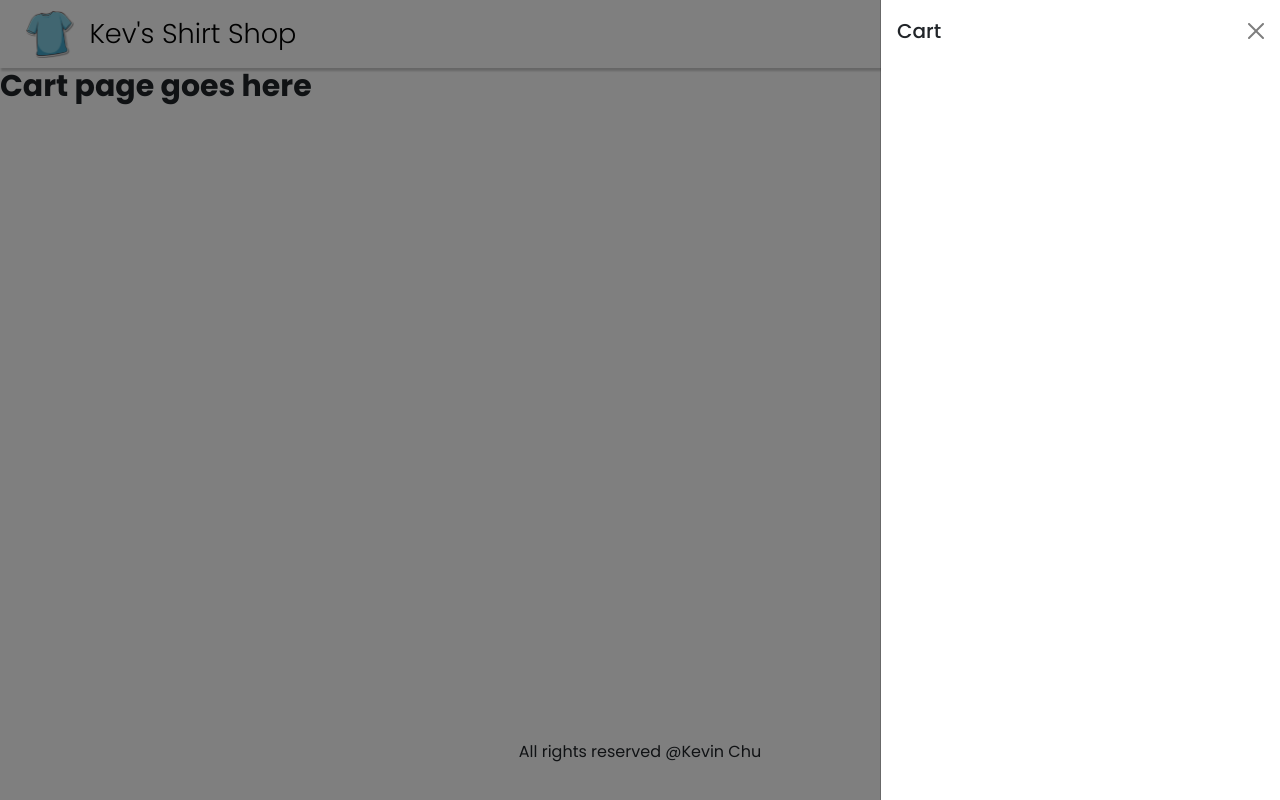
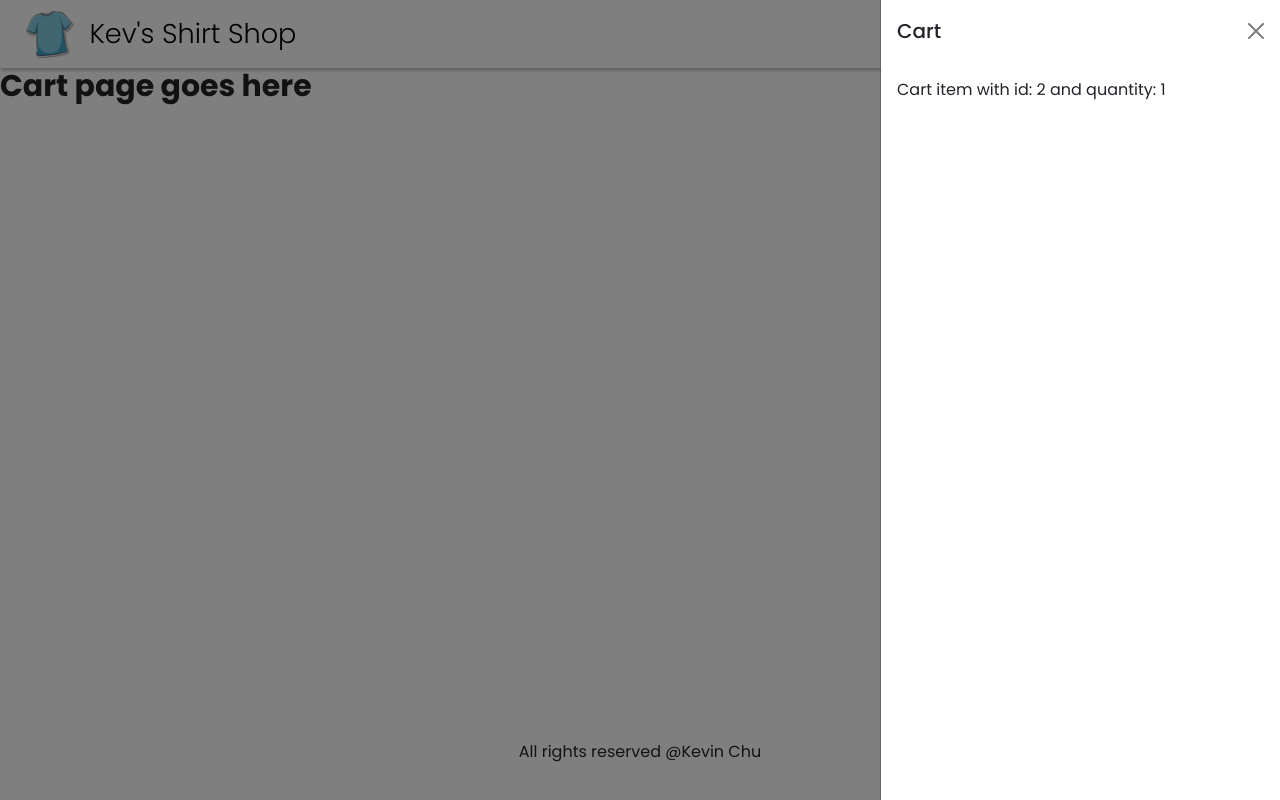
Before and after one commit to chukevh/ecommerce-store, a React (Create React App) app in the folder frontend/: page /cart in a window 1280 px wide. Both pictures are taken after a click on the button 1243 px from the left and 33 px from the top of the page. Built offline with nearby package versions, Linux system fonts and the light colour scheme.

Commit message:
Updating Cart and Shirt Details Context

```diff
--- a/frontend/src/App.js
+++ b/frontend/src/App.js
@@ -15,6 +15,7 @@ import { requireAuth } from "./utils.js"
 import Login, { loader as loginLoader, action as loginAction } from "./pages/Login.js"
 import Cart from "./pages/Cart/Cart.js"
 import { CartProvider } from "./context/CartContext.js"
+
 
 
 const router = createBrowserRouter(createRoutesFromElements(
@@ -45,7 +46,7 @@ const router = createBrowserRouter(createRoutesFromElements(
       action={loginAction}
     />
     <Route
-      path="/cart"
+      path="cart"
       element={<Cart />}
     />
 
--- a/frontend/src/context/ShirtDataContext.js
+++ b/frontend/src/context/ShirtDataContext.js
@@ -1,5 +1,20 @@
 import React from "react"
+import { getShirtData } from "../api"
 
-const ShirtDataContext = React.createContext()
+export const ShirtDataContext = React.createContext()
 
-export default ShirtDataContext
+export function ShirtDataProvider({ children }) {
+    const contextValue = null
+
+    React.useEffect(() => {
+        contextValue = getShirtData()
+        console.log(contextValue)
+    }, [])
+
+
+    return (
+        <ShirtDataProvider value={contextValue}>
+            { children }
+        </ShirtDataProvider>
+    )
+}
--- /dev/null
+++ b/frontend/src/pages/Cart/CartItemCard.js
@@ -0,0 +1,7 @@
+export default function CartItemCard(props) {
+    return (
+        <div>
+            Cart item with id: {props.id} and quantity: {props.quantity}
+        </div>
+    )
+}
--- a/frontend/src/pages/Cart/ShoppingCart.js
+++ b/frontend/src/pages/Cart/ShoppingCart.js
@@ -1,15 +1,34 @@
 import React from "react";
-import { Offcanvas } from "react-bootstrap";
+import { Offcanvas, Stack } from "react-bootstrap";
 import { CartContext } from "../../context/CartContext";
+import CartItemCard from "./CartItemCard";
+
 
 export default function ShoppingCart(props) {
-    const { toggleCart } = React.useContext(CartContext)
+    const { toggleCart, items } = React.useContext(CartContext)
+
+
+    const cartElements = items.map((item) => (
+            <CartItemCard
+                key={item.id}
+                id={item.id}
+                quantity={item.quantity}
+            />
+        )
+    )
+
+
 
     return (
         <Offcanvas show={props.isOpen} onHide={toggleCart} placement="end">
             <Offcanvas.Header closeButton>
                 <Offcanvas.Title>Cart</Offcanvas.Title>
             </Offcanvas.Header>
+            <Offcanvas.Body>
+                <Stack gap={3}>
+                    {cartElements}
+                </Stack>
+            </Offcanvas.Body>
         </Offcanvas>
     )
 }
--- a/frontend/src/pages/ShirtDetails/ShirtDetail.js
+++ b/frontend/src/pages/ShirtDetails/ShirtDetail.js
@@ -1,7 +1,7 @@
 import React from "react"
 import { Link, useLocation, useLoaderData } from "react-router-dom"
 import ShirtDetailsDescription from "./ShirtDetailsDescription"
-import ShirtDataContext from "../../context/ShirtDataContext"
+import { ShirtDataContext, ShirtDataProvider } from "../../context/ShirtDataContext"
 import { getSingleShirtData } from "../../api"
 import { CartContext } from "../../context/CartContext"
 //import star from "../images/star.png"
@@ -14,11 +14,11 @@ export default function ShirtDetail() {
     const [shirtQuantity, setShirtQuantity] = React.useState(0)
     const location = useLocation()
     const shirtData = useLoaderData()[0]
-    const {items, addToCart} = React.useContext(CartContext)
+    const { addToCart } = React.useContext(CartContext)
 
-    React.useEffect(() => {
-        console.log(items)
-    },[items])
+    // React.useEffect(() => {
+    //     console.log(items)
+    // },[items])
 
 
     function handleClickIncrement() {
@@ -75,9 +75,9 @@ export default function ShirtDetail() {
                             </div>
                             <br/>
                             <button className="shirt-cart-button" onClick={() => addToCart(shirtData.id, shirtQuantity)}>Add to Cart</button>
-                            <ShirtDataContext.Provider value={shirtData}>
+                            <ShirtDataProvider>
                                 <ShirtDetailsDescription />
-                            </ShirtDataContext.Provider>
+                            </ShirtDataProvider>
                         </div>
                     </div>
                 </div>
--- a/frontend/src/pages/ShirtDetails/ShirtDetailsDescription.js
+++ b/frontend/src/pages/ShirtDetails/ShirtDetailsDescription.js
@@ -1,8 +1,9 @@
 import React from "react"
-import ShirtDataContext from "../../context/ShirtDataContext"
+import { ShirtDataContext } from "../../context/ShirtDataContext"
 
 export default function ShirtDetailsDescription() {
     const shirtData = React.useContext(ShirtDataContext)
+    console.log(shirtData)
     const [descriptionState, setDescriptionState] = React.useState(
         {
             productOn: true,
```
Also changed, not shown: 1 other file (tests, documents, lock files or other folders).
